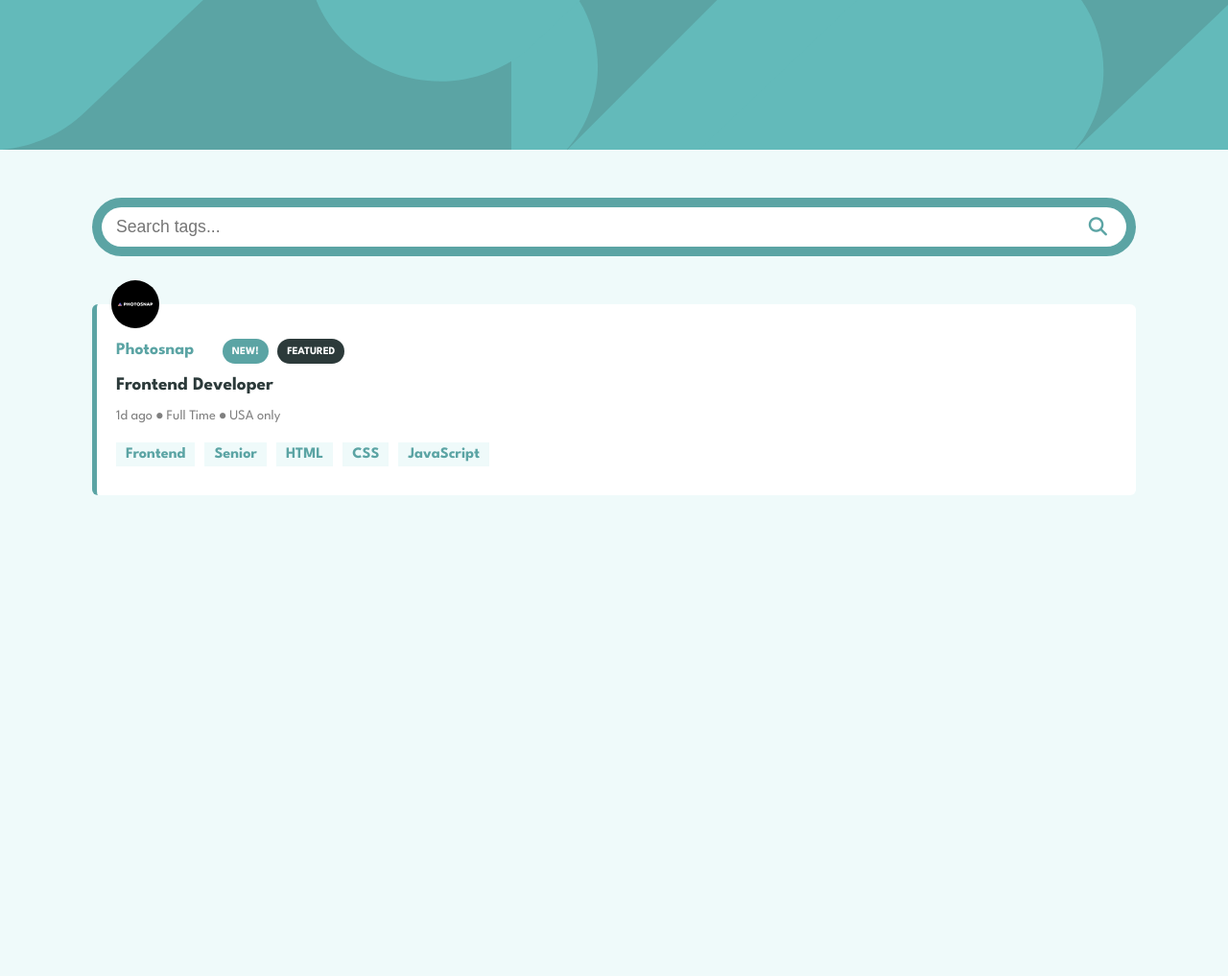
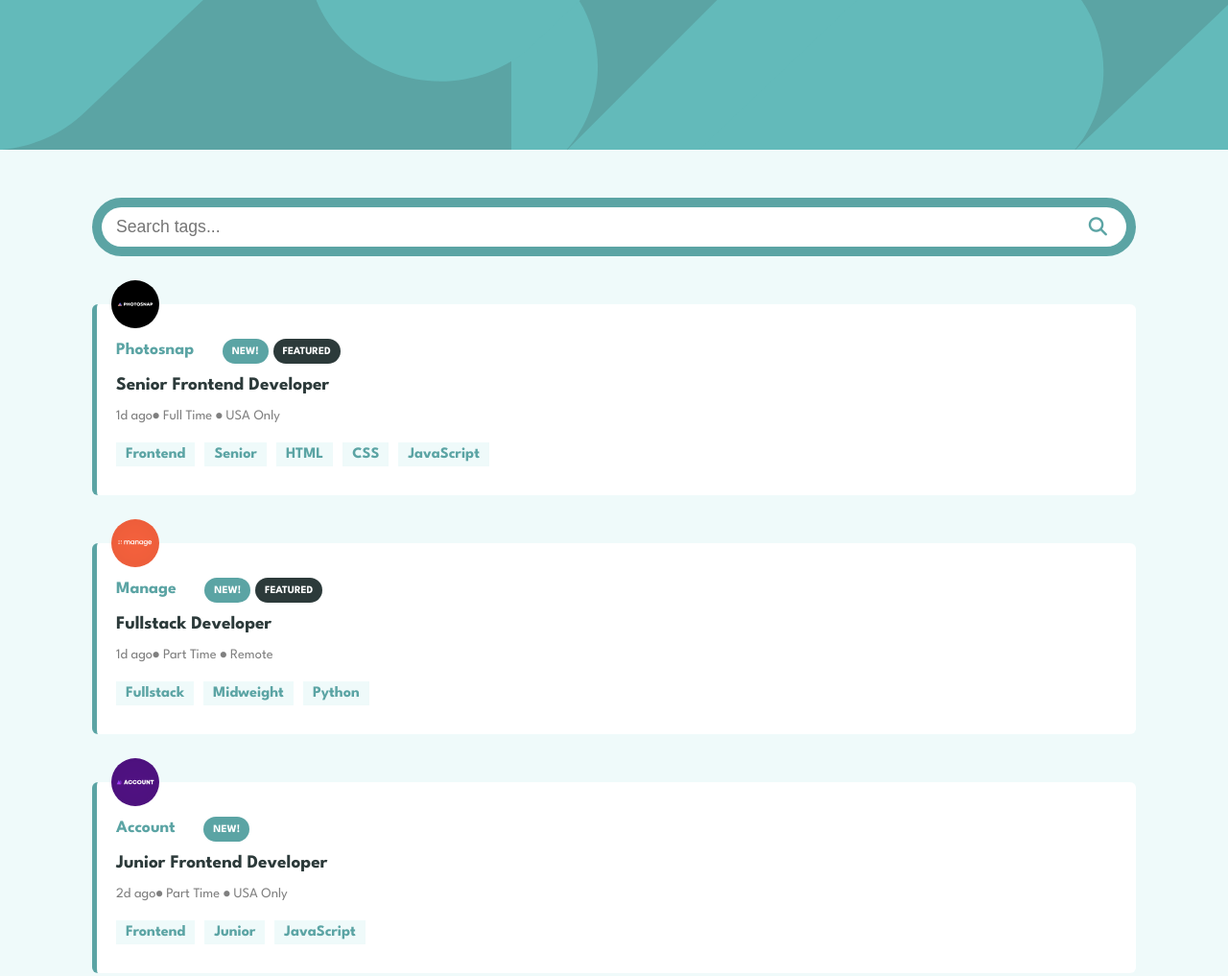
Before and after one commit to nuzoma/Job-listing-with-filtering, a plain HTML site: page index.html in a window 1280 px wide. Shown: the top 1017 px of the page at 96% size. Before the commit the page ends 800 px from the top, so only its background shows below. Drawn offline with Linux system fonts and the light colour scheme.

Commit message:
Populate jobs in jobs page from external JSON file

```diff
--- a/app.js
+++ b/app.js
@@ -0,0 +1,53 @@
+
+let jobs = []
+
+const fetchJobs = () => {
+  fetch('./data.json')
+  .then(res => res.json())
+  .then(data => {
+    jobs = data;
+    displayJobs()
+})
+};
+
+function displayJobs() {
+  const jobsContainer = document.getElementById('jobs-container');
+  jobsContainer.innerHTML = '';
+
+  jobs.forEach(job => {
+    const badges = [
+      job.new ? '<span class="new">NEW!</span>': '',
+      job.featured ? '<span class="featured">FEATURED</span>': ''
+    ].join('');
+
+    const languagesHtml = job.languages.map(language =>
+      `<span class="languages">${language}</span>`
+    ).join('');
+
+    jobsContainer.innerHTML += `
+      <div class="job-list-card">
+      <div class="details">
+        <div class="company-img">
+          <img src="${job.logo}" alt="" class="company-logo">
+          </div>
+          <div class="title-details">
+          <p class="company-name">${job.company}
+              ${badges}
+          </p>
+          <p class="title">${job.position}</p>
+          <p class="meta-details">${job.postedAt}<span class="dot">⦁</span> ${job.contract} <span class="dot">⦁</span> ${job.location}</p>
+        </div>
+      </div>
+      <div class="tags">
+        <span class="role">${job.role}</span>
+        <span class="level">${job.level}</span>
+        ${languagesHtml}
+      </div>
+    </div>
+    `
+
+  })
+
+};
+
+document.addEventListener('DOMContentLoaded', fetchJobs)
--- a/index.html
+++ b/index.html
@@ -20,7 +20,7 @@
         <input type="text" placeholder="Search tags..." name="" id="" class="input">
         <button><i class="fa-solid fa-magnifying-glass"></i></button>
       </div>
-      <div class="job-list-section">
+      <div class="job-list-section" id="jobs-container">
         <div class="job-list-card">
           <div class="details">
             <div class="company-img">
@@ -44,5 +44,8 @@
       </div>
     </section>
   </div>
+
+
+  <script src="./app.js"></script>
 </body>
 </html>
```
